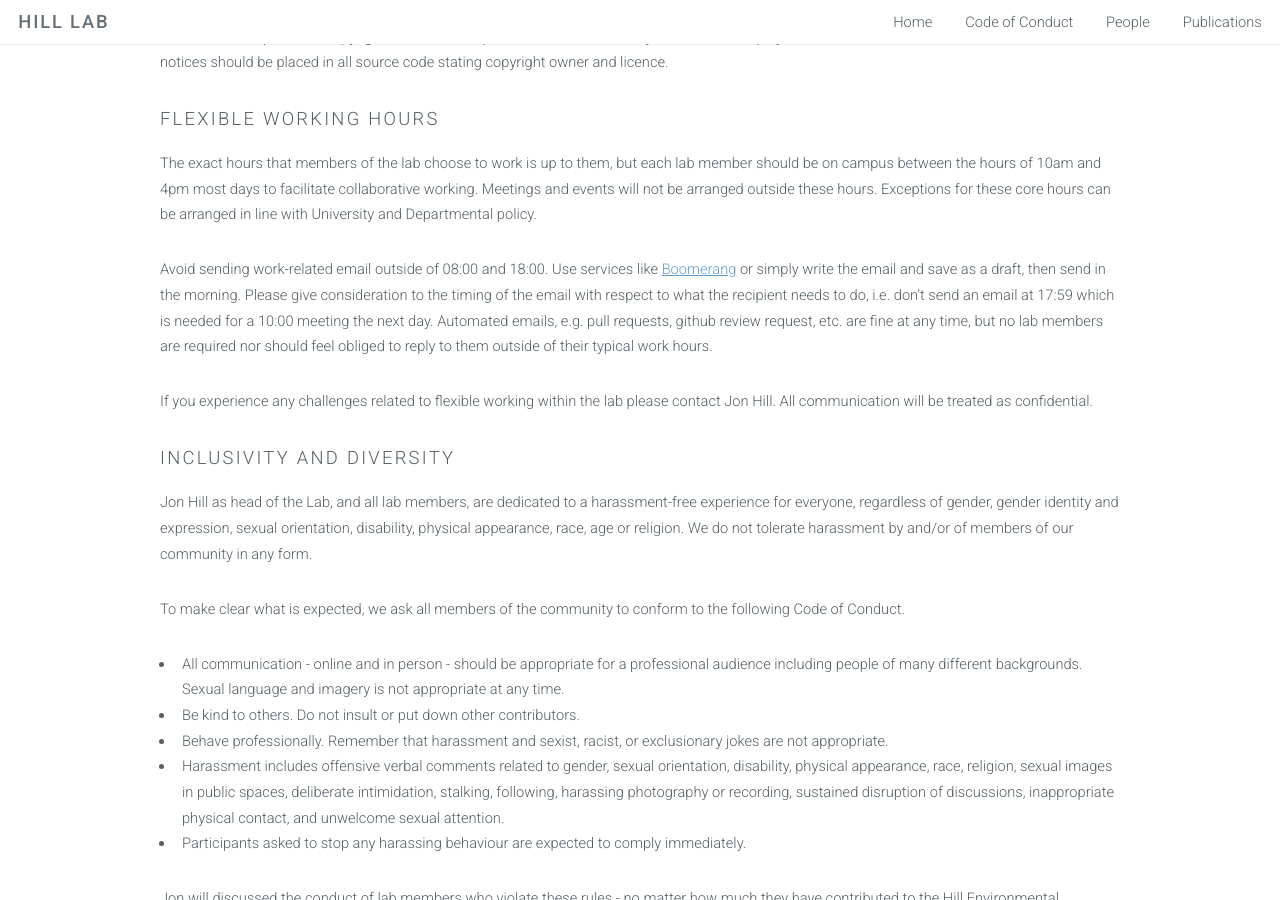
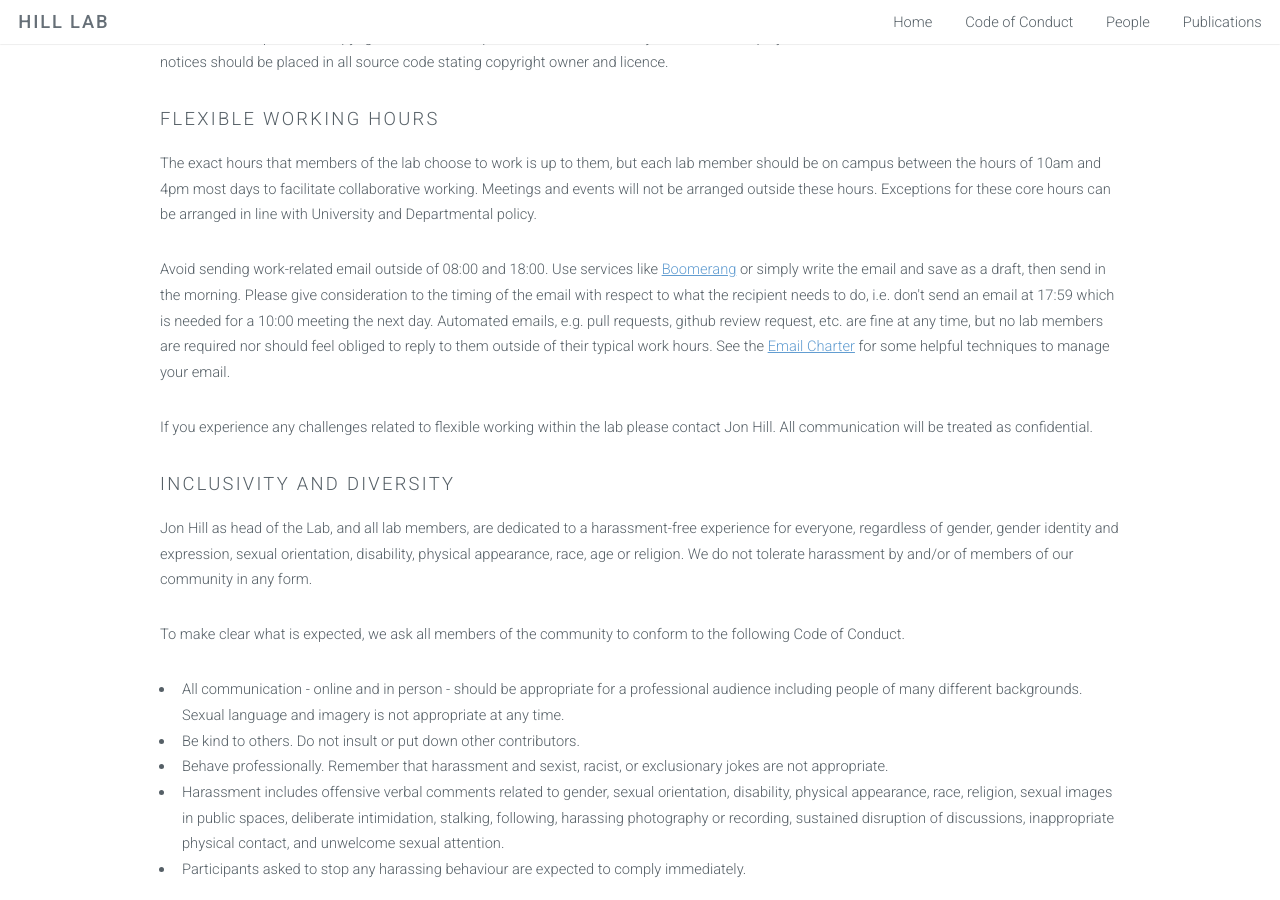
Before and after one commit to EnvModellingGroup/EnvModellingGroup.github.io, a Jekyll site: the page built from coc.html, in a window 1280 px wide and 900 px high, scrolled down 938 px. Built offline with Jekyll 4.4.1, drawn with Linux system fonts in a browser that asks for light colours.

Commit message:
Adding email charter

```diff
--- a/coc.html
+++ b/coc.html
@@ -58,7 +58,8 @@ keywords: modelling, environmental, ecological, ecology, environment, computatio
       timing of the email with respect to what the recipient needs
       to do, i.e. don't send an email at 17:59 which is needed for a 10:00 meeting the next day.
       Automated emails, e.g. pull requests, github review request, etc. are fine at any time, but no lab members are
-      required nor should feel obliged to reply to them outside of their typical work hours.</p>
+      required nor should feel obliged to reply to them outside of their typical work hours. See the <a href="http://www.emailcharter.org/">
+      Email Charter</a> for some helpful techniques to manage your email.</p>
 
       <p>If you experience any challenges related to flexible working within the lab please contact Jon Hill.
 	All communication will be treated as confidential.</p>
```
